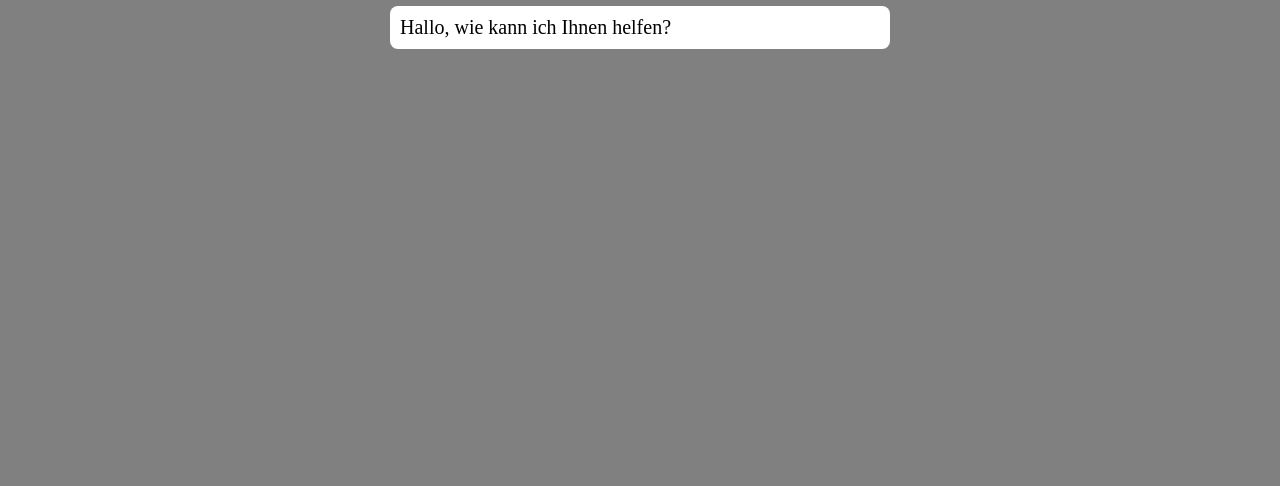
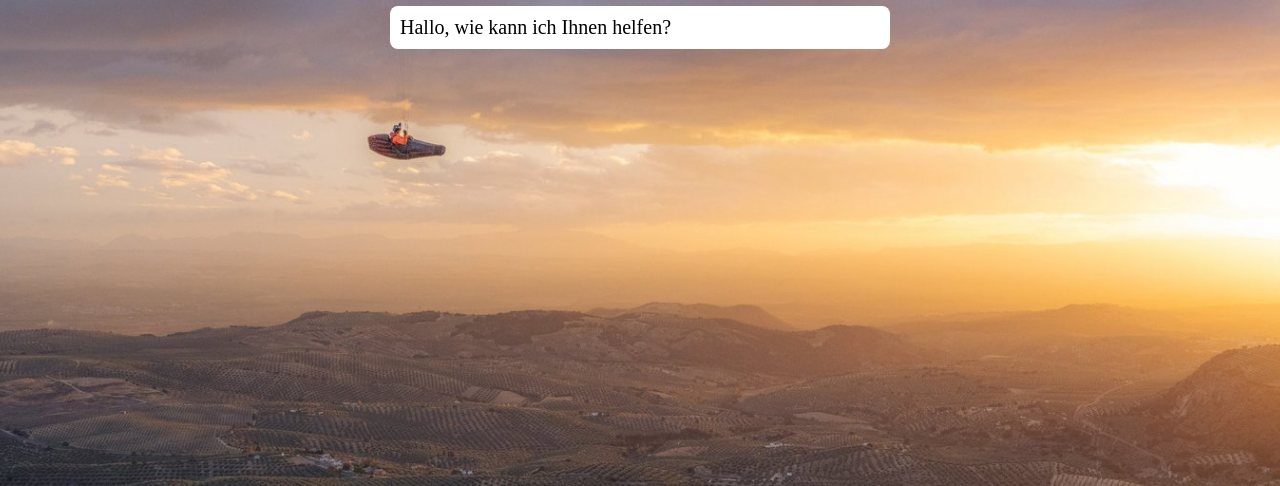
Before and after one commit to s4kecast/Studienprojekt, a plain HTML site: page index.html in a window 1280 px wide. Shown: the part 314-800 px from the top of the page. Drawn offline with Linux system fonts and the light colour scheme.

Commit message:
besseres Hintergrund

```diff
--- a/style.css
+++ b/style.css
@@ -14,6 +14,10 @@ section{
     background-color: grey;
     flex-direction: column;
     padding: 50px 0;
+    background-image: url('Studienprojekt/csm_X-ALPS5_frosted_orange_4_efdc5fdee2.jpg'); /* Set the background image */
+    background-size: cover; /* Ensure the image covers the entire section */
+    background-position: center; /* Center the image */
+    background-repeat: no-repeat; /* Prevent the image from repeating */
 }
 section h1 img {
     width: 300px;
```
Also changed, not shown: csm_X-ALPS5_frosted_orange_4_efdc5fdee2.jpg (added).
